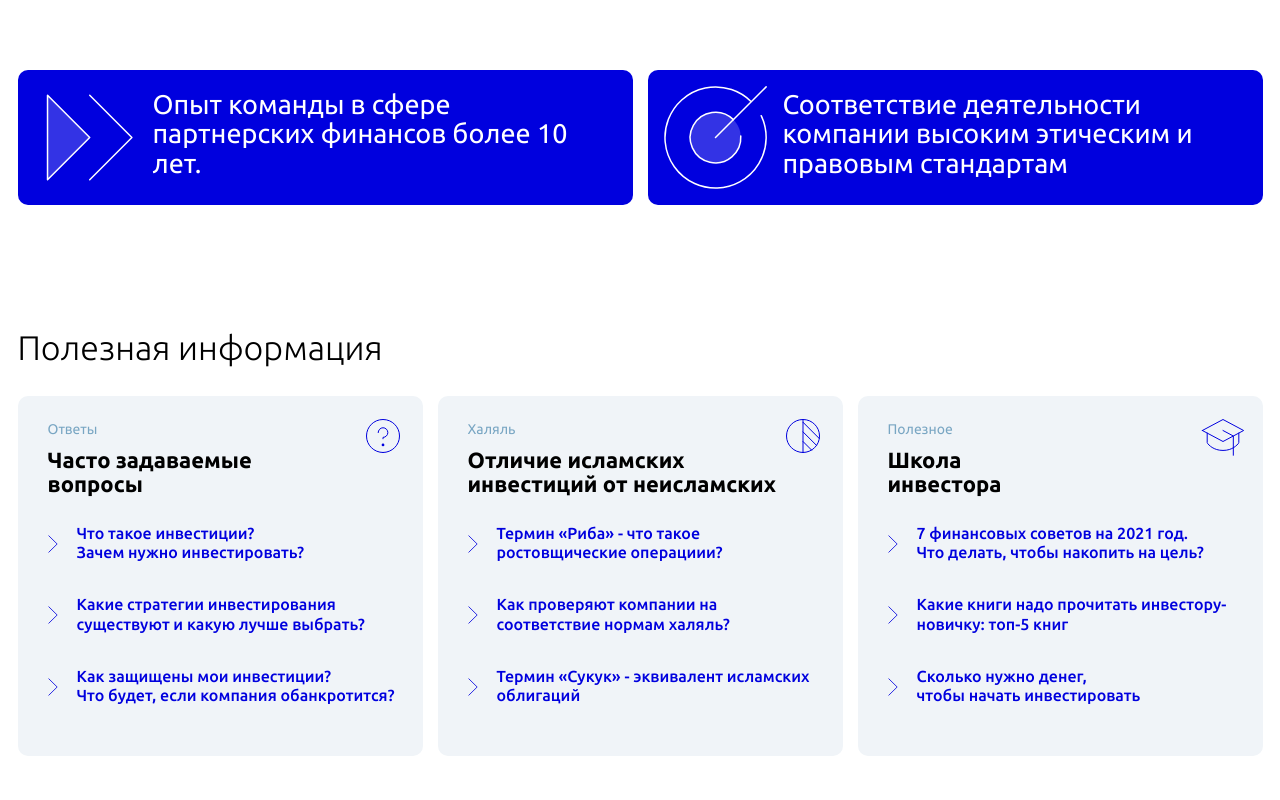
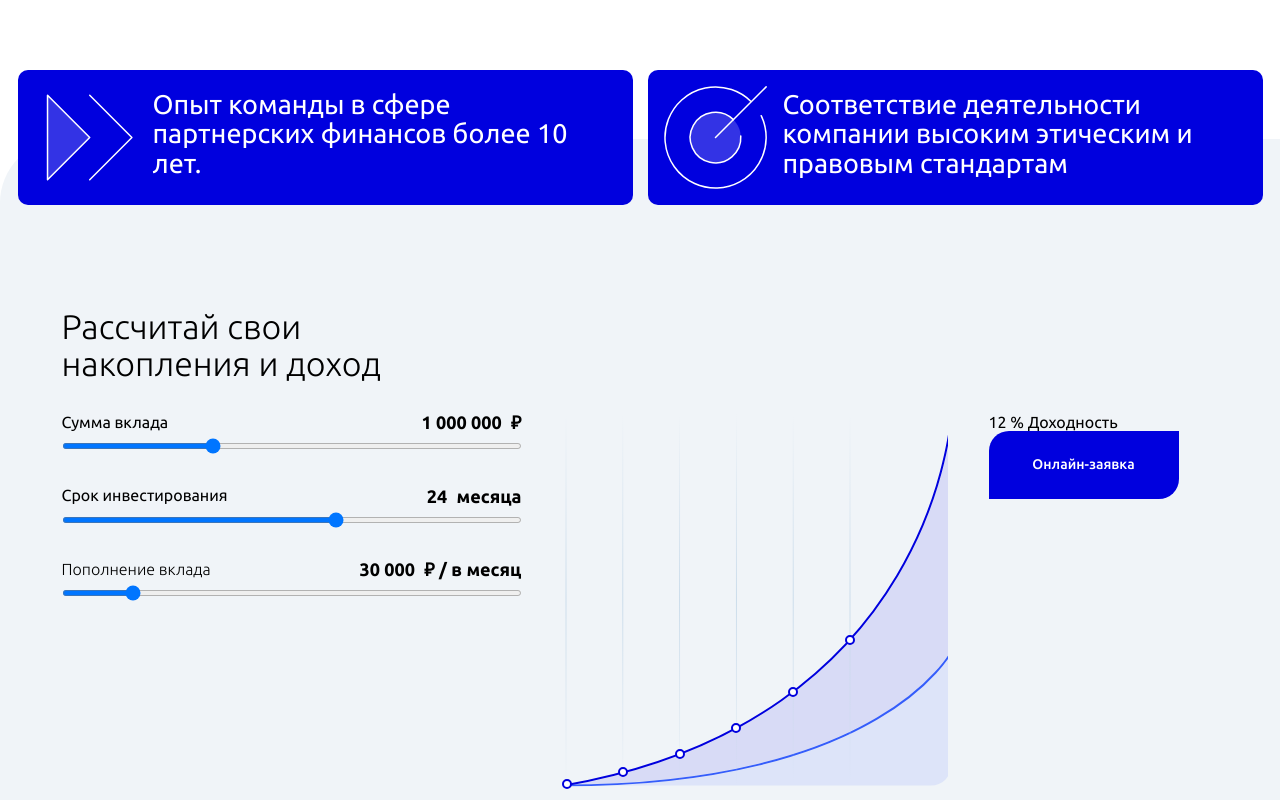
Before and after one commit to pnrf/financial-company, a website built with webpack: page src/pages/index.html in a window 1280 px wide. Shown: the part 1560-2360 px from the top of the page. Built offline with nearby package versions, Linux system fonts and the light colour scheme.

Commit message:
feat: add some blocks

```diff
--- a/src/pages/index.html
+++ b/src/pages/index.html
@@ -54,7 +54,7 @@
             </div>
 
             <a class="button button_type_link button_size_l button_style_blue" role="button" href="#" target="_blank" rel="noopener noreferrer" aria-label="Личный кабинет" title="Перейти к авторизации в личный кабинет">Личный кабинет</a>
-            <button class="button button_size_l button_style_white" href="#" target="_blank" rel="noopener noreferrer">Онлайн-заявка</button>
+            <button class="button button_size_l button_style_white">Онлайн-заявка</button>
           </div>
         </div>
 
@@ -153,7 +153,7 @@
 
             <div class="card card_size_small">
               <div class="card__content">
-                <h3 class="card__subtitle">Финансирование</>
+                <h3 class="card__subtitle">Финансирование</h3>
                 <h4 class="card__title">Экспресс Рассрочка</h4>
                 <div class="card__stat-data card__stat-data_margin-bottom_s">
                   <p class="card__stat-data-value cart__stat-data-value_font-size_s">1 млн</p>
@@ -210,68 +210,75 @@
         </div>
       </section>
 
-      <!-- info -->
-      <section class="section info">
-        <div class="section__content">
-          <h2 class="section__title">Полезная информация</h2>
-          <ul class="info__cards">
+      <!-- profit calculation -->
+      <section class="section profit-calc">
+        <div class="section__wrapper profit-calc__wrapper">
+          <div class="section__content">
+            <h2 class="section__title">Рассчитай свои <br> накопления и доход</h2>
+            <div class="profit-calc__container">
 
-            <li class="info__card">
-              <img class="info__icon" src="<%=require('../images/icons/question.svg')%>" alt="Фоновая иконка для раздела Полезная информация">
-              <h3 class="info__subtitle">Ответы</>
-              <h4 class="info__title">Часто задаваемые <br> вопросы</h4>
-              <ul class="info__list">
-                <li class="info__list-item">
-                  <p class="info__text">Что такое инвестиции?</p>
-                  <p class="info__text">Зачем нужно инвестировать?</p>
-                </li>
-                <li class="info__list-item">
-                  <p class="info__text">Какие стратегии инвестирования существуют и какую лучше выбрать?</p>
-                </li>
-                <li class="info__list-item">
-                  <p class="info__text">Как защищены мои инвестиции?</p>
-                  <p class="info__text">Что будет, если компания обанкротится?</p>
-                </li>
-              </ul>
-            </li>
+              <form class="form">
+                <fieldset class="form__fieldset">
+                  <label class="form__label">
+                    <div class="form__data">
+                      <span class="form__data-key">Сумма вклада</span>
+                      <span class="form__data-measure">
+                        <span class="form__data-measure-value">1 000 000</span>
+                        <span class="form__data-measure-index">&#8381;</span>
+                      </span>
+                    </div>
+                    <input class="form__input" type="range" id="depositAmount" name="depositAmount" min="30000" max="3000000" value="1000000" step="30000">
+                  </label>
 
-            <li class="info__card">
-              <img class="info__icon" src="<%=require('../images/icons/circle-half.svg')%>" alt="Фоновая иконка для раздела Полезная информация">
-              <h3 class="info__subtitle">Халяль</>
-              <h4 class="info__title">Отличие исламских инвестиций от неисламских</h4>
-              <ul class="info__list">
-                <li class="info__list-item">
-                  <p class="info__text">Термин «Риба» - что такое ростовщические операциии?</p>
-                </li>
-                <li class="info__list-item">
-                  <p class="info__text">Как проверяют компании на соответствие нормам халяль?</p>
-                </li>
-                <li class="info__list-item">
-                  <p class="info__text">Термин «Сукук» - эквивалент исламских облигаций</p>
-                </li>
-              </ul>
-            </li>
+                  <label class="form__label">
+                    <div class="form__data">
+                      <span class="form__data-key">Срок инвестирования</span>
+                      <span class="form__data-measure">
+                        <span class="form__data-measure-value">24</span>
+                        <span class="form__data-measure-index">месяца</span>
+                      </span>
+                    </div>
+                    <input class="form__input" type="range" id="depositAmount" name="depositAmount" min="6" max="36" value="24" step="1">
+                  </label>
 
-            <li class="info__card">
-              <img class="info__icon" src="<%=require('../images/icons/graduation-cap.svg')%>" alt="Фоновая иконка для раздела Полезная информация">
-              <h3 class="info__subtitle">Полезное</>
-              <h4 class="info__title">Школа <br> инвестора</h4>
-              <ul class="info__list">
-                <li class="info__list-item">
-                  <p class="info__text">7 финансовых советов на 2021 год.</p>
-                  <p class="info__text">Что делать, чтобы накопить на цель?</p>
-                </li>
-                <li class="info__list-item">
-                  <p class="info__text">Какие книги надо прочитать инвестору-новичку: топ-5 книг</p>
-                </li>
-                <li class="info__list-item">
-                  <p class="info__text">Сколько нужно денег,</p>
-                  <p class="info__text">чтобы начать инвестировать</p>
-                </li>
-              </ul>
-            </li>
+                  <label class="form__label">
+                    <div class="form__data">
+                      <span class="form__data-label">Пополнение вклада</span>
+                      <span class="form__data-measure">
+                        <span class="form__data-measure-value">30 000</span>
+                        <span class="form__data-measure-index">&#8381; / в месяц</span>
+                      </span>
+                    </div>
+                    <input class="form__input" type="range" id="depositAmount" name="depositAmount" min="10000" max="150000" value="30000" step="10000">
+                  </label>
 
-          </ul>
+                </fieldset>
+              </form>
+
+              <div class="profit-calc__chart">
+                <div class="profit-calc__chart-point-01"></div>
+                <div class="profit-calc__chart-point-02"></div>
+                <div class="profit-calc__chart-point-03"></div>
+                <div class="profit-calc__chart-point-04"></div>
+                <div class="profit-calc__chart-point-05"></div>
+                <div class="profit-calc__chart-point-06"></div>
+              </div>
+
+              <div class="profit-calc__results">
+                <ul class="list profit-calc__results-list">
+                  <li class="profit-calc__results-item">
+                    <span class="profit-calc__results-measure">
+                      <span class="profit-calc__results-value">12</span>
+                      <span class="profit-calc__results-index">%</span>
+                    </span>
+                    <span class="profit-calc__results-label">Доходность</span>
+                  </li>
+                </ul>
+                <button class="button button_size_190x68 button_style_blue" type="button">Онлайн-заявка</button>
+              </div>
+
+            </div>
+          </div>
         </div>
       </section>
 
@@ -457,6 +464,71 @@
             <a class="button button_type_link button_size_405x48 button_style_white" href="#" target="_blank">Смотреть больше отзывов</a>
           </div>
       </section>
+
+      <!-- info -->
+      <section class="section info">
+        <div class="section__content">
+          <h2 class="section__title">Полезная информация</h2>
+          <ul class="info__cards">
+
+            <li class="info__card">
+              <img class="info__icon" src="<%=require('../images/icons/question.svg')%>" alt="Фоновая иконка для раздела Полезная информация">
+              <h3 class="info__subtitle">Ответы</h3>
+              <h4 class="info__title">Часто задаваемые <br> вопросы</h4>
+              <ul class="info__list">
+                <li class="info__list-item">
+                  <p class="info__text">Что такое инвестиции?</p>
+                  <p class="info__text">Зачем нужно инвестировать?</p>
+                </li>
+                <li class="info__list-item">
+                  <p class="info__text">Какие стратегии инвестирования существуют и какую лучше выбрать?</p>
+                </li>
+                <li class="info__list-item">
+                  <p class="info__text">Как защищены мои инвестиции?</p>
+                  <p class="info__text">Что будет, если компания обанкротится?</p>
+                </li>
+              </ul>
+            </li>
+
+            <li class="info__card">
+              <img class="info__icon" src="<%=require('../images/icons/circle-half.svg')%>" alt="Фоновая иконка для раздела Полезная информация">
+              <h3 class="info__subtitle">Халяль</h3>
+              <h4 class="info__title">Отличие исламских инвестиций от неисламских</h4>
+              <ul class="info__list">
+                <li class="info__list-item">
+                  <p class="info__text">Термин «Риба» - что такое ростовщические операциии?</p>
+                </li>
+                <li class="info__list-item">
+                  <p class="info__text">Как проверяют компании на соответствие нормам халяль?</p>
+                </li>
+                <li class="info__list-item">
+                  <p class="info__text">Термин «Сукук» - эквивалент исламских облигаций</p>
+                </li>
+              </ul>
+            </li>
+
+            <li class="info__card">
+              <img class="info__icon" src="<%=require('../images/icons/graduation-cap.svg')%>" alt="Фоновая иконка для раздела Полезная информация">
+              <h3 class="info__subtitle">Полезное</h3>
+              <h4 class="info__title">Школа <br> инвестора</h4>
+              <ul class="info__list">
+                <li class="info__list-item">
+                  <p class="info__text">7 финансовых советов на 2021 год.</p>
+                  <p class="info__text">Что делать, чтобы накопить на цель?</p>
+                </li>
+                <li class="info__list-item">
+                  <p class="info__text">Какие книги надо прочитать инвестору-новичку: топ-5 книг</p>
+                </li>
+                <li class="info__list-item">
+                  <p class="info__text">Сколько нужно денег,</p>
+                  <p class="info__text">чтобы начать инвестировать</p>
+                </li>
+              </ul>
+            </li>
+
+          </ul>
+        </div>
+      </section>
     </main>
 
     <!-- footer -->
--- a/src/styles/index.css
+++ b/src/styles/index.css
@@ -33,6 +33,61 @@
   margin: 0;
   padding: 0;
   list-style: none;
+}
+
+/* ---------- section ---------- */
+
+.section {
+  position: relative;
+  width: 100%;
+}
+
+.section__container {
+  position: relative;
+  margin: 0 auto;
+  max-width: 1620px;
+  width: 100%;
+  overflow: hidden;
+}
+
+.section__wrapper {
+  margin: 0 auto;
+  padding-top: 59px;
+  padding-bottom: 17px;
+  max-width: 1420px;
+  width: 1368px;
+  background: #F0F4F8;
+  border-radius: 64px 6px;
+}
+
+.section__content {
+  margin: 0 auto;
+  max-width: 1245px;
+  position: relative;
+}
+
+.section__title {
+  margin: 0;
+  padding-bottom: 30px;
+  /* max-width: 446px; */
+  font-weight: 300;
+  font-size: 34px;
+  line-height: 110%;
+}
+
+.section__subtitle {
+  margin: 24px 0 0;
+  max-width: 442px;
+  font-weight: 700;
+  font-size: 24px;
+  line-height: 29px;
+}
+
+.section__text {
+  margin: 24px 0 0;
+  font-weight: 500;
+  font-size: 20px;
+  line-height: 24px;
 }
 
 /* ---------- header ---------- */
@@ -212,6 +267,11 @@
 .button_size_252x48 {
   width: 252px;
   height: 48px;
+}
+
+.button_size_190x68 {
+  width: 190px;
+  height: 68px;
 }
 
 .button_size_166x48 {
@@ -466,10 +526,12 @@
   padding-bottom: 60px;
 }
 
-/* ---------- section ---------- */
+/* ---------- advantages ---------- */
 
 .advantages {
   margin-top: 118px;
+  margin-bottom: -66px;
+  z-index: 1000;
 }
 
 .advantages__content {
@@ -506,6 +568,131 @@
   overflow: hidden;
   text-overflow: ellipsis;
 
+}
+
+/* ---------- profit calculation ---------- */
+
+.profit-calc {
+  margin: 0 auto;
+}
+
+.profit-calc__wrapper {
+  padding-top: 169px;
+  padding-bottom: 110px;
+}
+
+.profit-calc__container {
+  display: flex;
+  gap: 41px;
+}
+
+.profit-calc__chart {
+  width: 385px;
+  height: 374px;
+  position: relative;
+  background: left bottom/ 290px 374px no-repeat url('../images/pics/chart-bgr.svg'),
+              left bottom/ 390px 374px no-repeat url('../images/pics/chart-lines.svg');
+
+}
+
+.profit-calc__chart-point-01 {
+  width: 10px;
+  height: 10px;
+  position: absolute;
+  bottom: -2px;
+  left: -1px;
+  background: center/ 10px 10px no-repeat url('../images/pics/chart-point.svg');
+}
+
+.profit-calc__chart-point-02 {
+  width: 10px;
+  height: 10px;
+  position: absolute;
+  bottom: 10px;
+  left: 55px;
+  background: center/ 10px 10px no-repeat url('../images/pics/chart-point.svg');
+}
+
+.profit-calc__chart-point-03 {
+  width: 10px;
+  height: 10px;
+  position: absolute;
+  bottom: 28px;
+  left: 112px;
+  background: center/ 10px 10px no-repeat url('../images/pics/chart-point.svg');
+}
+
+.profit-calc__chart-point-04 {
+  width: 10px;
+  height: 10px;
+  position: absolute;
+  bottom: 54px;
+  left: 168px;
+  background: center/ 10px 10px no-repeat url('../images/pics/chart-point.svg');
+}
+
+.profit-calc__chart-point-05 {
+  width: 10px;
+  height: 10px;
+  position: absolute;
+  bottom: 90px;
+  left: 225px;
+  background: center/ 10px 10px no-repeat url('../images/pics/chart-point.svg');
+}
+
+.profit-calc__chart-point-06 {
+  width: 10px;
+  height: 10px;
+  position: absolute;
+  bottom: 142px;
+  left: 282px;
+  background: center/ 10px 10px no-repeat url('../images/pics/chart-point.svg');
+}
+
+
+.form {
+  display: flex;
+  width: 460px;
+}
+
+.form__fieldset {
+  margin: 0;
+  padding: 0;
+  display: flex;
+  flex-direction: column;
+  border: none;
+  gap: 34px;
+}
+
+.form__label {}
+
+.form__data {
+  display: flex;
+  justify-content: space-between;
+  align-items: center;
+}
+
+.form__data-label {
+  font-weight: 300;
+  font-size: 16px;
+  line-height: 100%;
+}
+
+.form__data-measure {
+  display: inline-block;
+  font-weight: 700;
+  font-size: 18px;
+  line-height: 100%;
+}
+
+.form__data-measure-index {
+  padding-left: 5px;
+}
+
+.form__input {
+  margin-top: 12px;
+  width: 460px;
+  height: 6px;
 }
 
 /* ---------- info ---------- */
@@ -657,6 +844,7 @@
   /* height: 100%; */
   display: flex;
   justify-content: space-between;
+  gap: 60px;
 }
 
 .opportunities__charts-item {
@@ -934,62 +1122,6 @@
   text-align: left;
 }
 
-/* ---------- section ---------- */
-
-.section {
-  position: relative;
-  width: 100%;
-}
-
-.section__container {
-  position: relative;
-  margin: 0 auto;
-  max-width: 1620px;
-  width: 100%;
-  overflow: hidden;
-}
-
-.section__wrapper {
-  margin: 0 auto;
-  padding-top: 59px;
-  padding-bottom: 17px;
-  max-width: 1420px;
-  width: 1368px;
-  background: #F0F4F8;
-  border-radius: 64px 6px;
-}
-
-.section__content {
-  margin: 0 auto;
-  max-width: 1245px;
-  position: relative;
-}
-
-.section__title {
-  margin: 0;
-  padding-bottom: 30px;
-  /* max-width: 446px; */
-  font-weight: 300;
-  font-size: 34px;
-  line-height: 110%;
-}
-
-.section__subtitle {
-  margin: 24px 0 0;
-  max-width: 442px;
-  font-weight: 700;
-  font-size: 24px;
-  line-height: 29px;
-}
-
-.section__text {
-  margin: 24px 0 0;
-  font-weight: 500;
-  font-size: 20px;
-  line-height: 24px;
-}
-
-
 /* ---------- footer ---------- */
 
 .footer {
```
Also changed, not shown: src/images/pics/chart-bgr.svg (added), src/images/pics/chart-lines.svg (added), src/images/pics/chart-point.svg (added).
